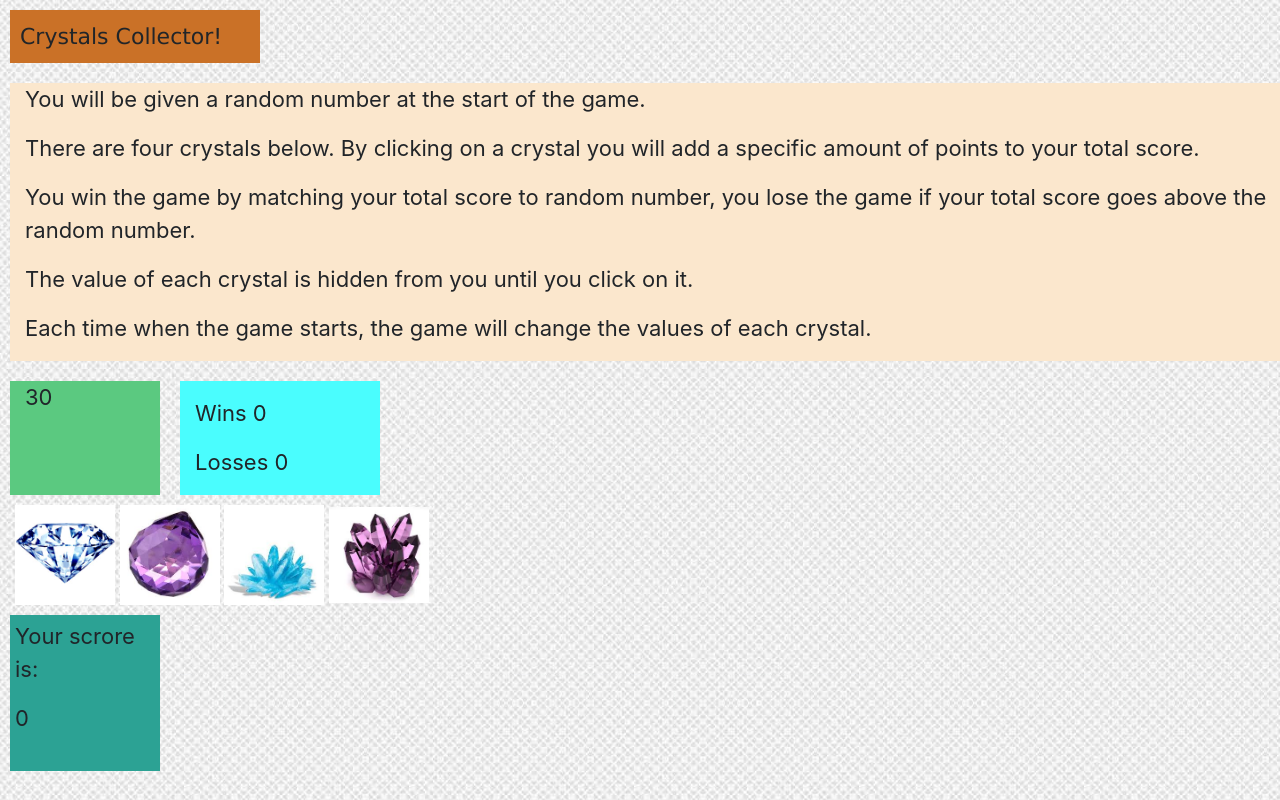
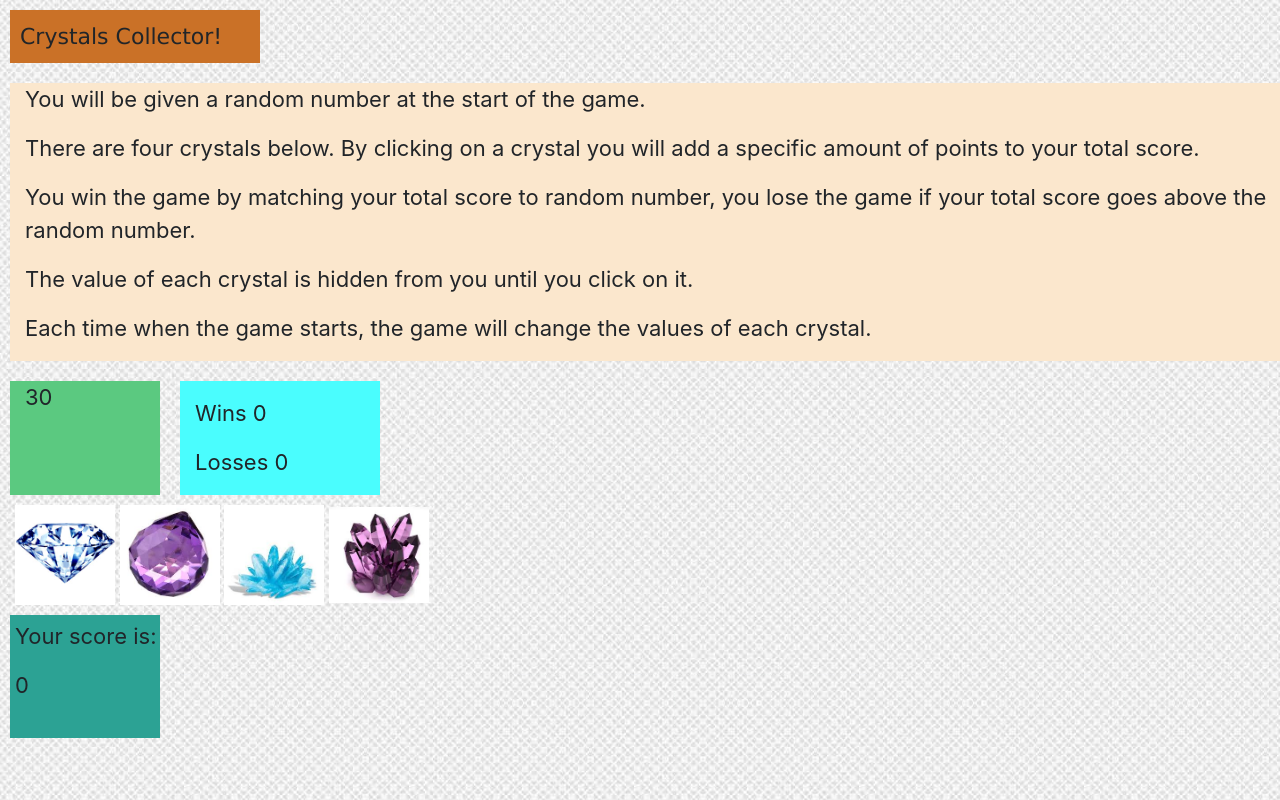
Before and after one commit to Autolispman/unit-4-game, a plain HTML site: page index.html in a window 1280 px wide. Drawn offline with nearby package versions, Linux system fonts and the light colour scheme.

Commit message:
Corrected the word scrore to score.

```diff
--- a/index.html
+++ b/index.html
@@ -49,7 +49,7 @@
 
         <div class="row">
             <div class="col-12 subTotal">
-                    <p>Your scrore is:<p>
+                    <p>Your score is:<p>
                 <p id="subTotal">0</p>
             </div>
         </div>
```
Also changed, not shown: assets/images/bodyBackground.png (deleted), 1 other file.
